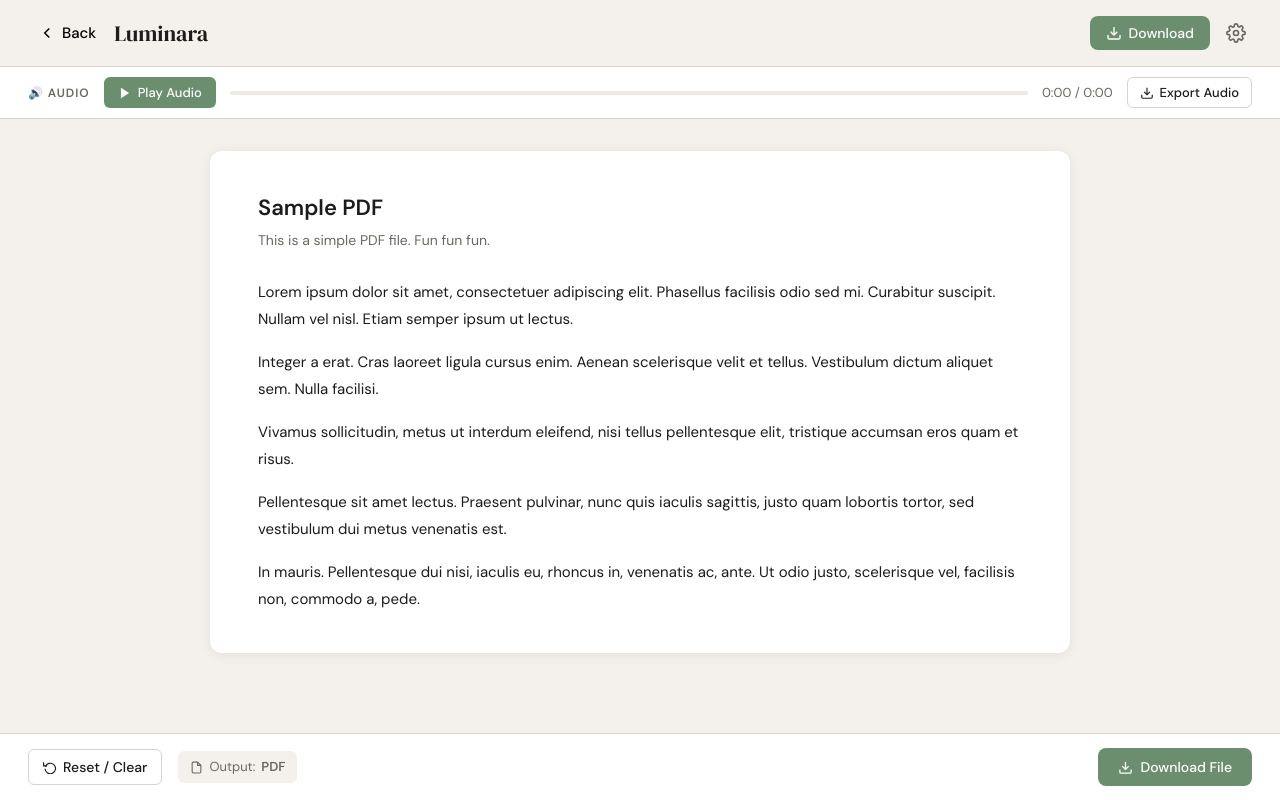
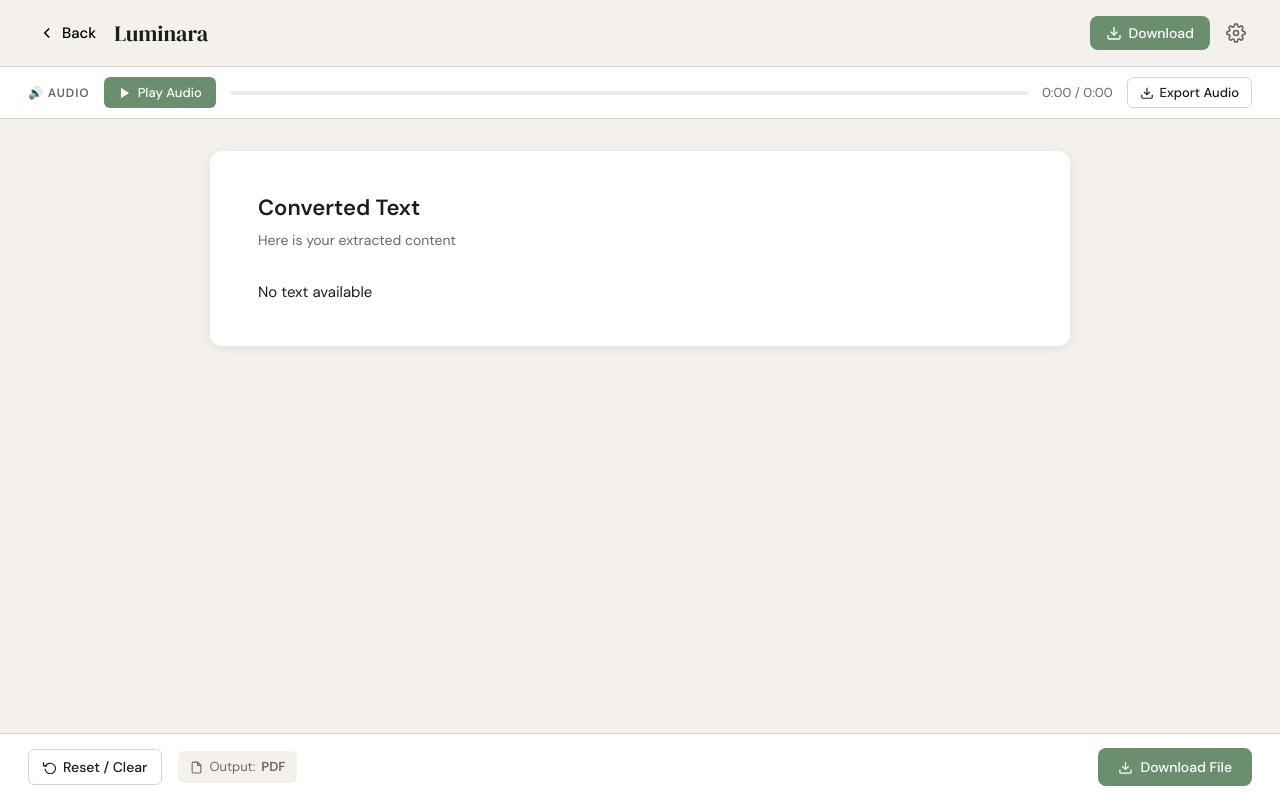
Before and after one commit to Lord-Helix07/Luminara, a React (Vite) app in the folder frontend/: page /result in a window 1280 px wide. Built offline with nearby package versions, Linux system fonts and the light colour scheme.

Commit message:
Connected backend py to frontend react

```diff
--- a/frontend/src/LuminaraHomepage.jsx
+++ b/frontend/src/LuminaraHomepage.jsx
@@ -37,6 +37,7 @@ export default function LuminaraHome() {
   const [dragOver, setDragOver] = useState(false);
   const [file, setFile] = useState(null);
   const fileInputRef = useRef();
+  const [error, setError] = useState("");   // Error msg (init empty)
 
   const handleDrop = (e) => {
     e.preventDefault();
@@ -51,6 +52,41 @@ export default function LuminaraHome() {
     setSpeed(1.0); setVoice("female-natural"); setFile(null);
     setStartPage(""); setEndPage("");
   };
+
+  const handleConvert = async () => {
+
+    if(!file){
+      setError("No file selected");
+      return;
+    }
+    setError("");   // Clear old error
+
+    const formData = new FormData();
+    formData.append("file", file);
+
+    try{
+      const response = await fetch("http://localhost:5000/convert", {
+      method: "POST",
+      body: formData
+      });
+
+      const data = await response.json();
+
+      if(!response.ok){
+        setError(data.error || "Failed to convert");  // Use backend error or fallback msg
+        return;
+      }
+
+      navigate("/result", {
+        state: { text: data.text }
+      });
+    }
+    catch(e){
+      console.error(e);
+      setError("Problem connecting to server");
+    }
+
+  }
 
   return (
     <>
--- a/frontend/src/LuminaraResult.jsx
+++ b/frontend/src/LuminaraResult.jsx
@@ -1,8 +1,11 @@
 import { useState } from "react";
 import { useNavigate } from "react-router-dom";
+import { useLocation } from "react-router-dom";
 
 export default function LuminaraResult() {
   const navigate = useNavigate();
+  const location = useLocation();
+  const text = location.state?.text || "No text available";
   const [isPlaying, setIsPlaying] = useState(false);
   const [settingsOpen, setSettingsOpen] = useState(false);
   const [toast, setToast] = useState("");
@@ -75,14 +78,10 @@ export default function LuminaraResult() {
         {/* MAIN CONTENT */}
         <main style={{ flex: 1, padding: "32px 28px" }}>
           <div style={{ background: "white", borderRadius: "12px", padding: "40px 48px", maxWidth: "860px", margin: "0 auto", boxShadow: "0 2px 12px rgba(0,0,0,0.07)" }}>
-            <div style={{ fontSize: "22px", fontWeight: "600", marginBottom: "6px" }}>Sample PDF</div>
-            <div style={{ fontSize: "14px", color: "#6B6860", marginBottom: "28px" }}>This is a simple PDF file. Fun fun fun.</div>
-            <div style={{ display: "flex", flexDirection: "column", gap: "16px", fontSize: "15px", lineHeight: "1.8", color: "#1C1C1C" }}>
-              <p>Lorem ipsum dolor sit amet, consectetuer adipiscing elit. Phasellus facilisis odio sed mi. Curabitur suscipit. Nullam vel nisl. Etiam semper ipsum ut lectus.</p>
-              <p>Integer a erat. Cras laoreet ligula cursus enim. Aenean scelerisque velit et tellus. Vestibulum dictum aliquet sem. Nulla facilisi.</p>
-              <p>Vivamus sollicitudin, metus ut interdum eleifend, nisi tellus pellentesque elit, tristique accumsan eros quam et risus.</p>
-              <p>Pellentesque sit amet lectus. Praesent pulvinar, nunc quis iaculis sagittis, justo quam lobortis tortor, sed vestibulum dui metus venenatis est.</p>
-              <p>In mauris. Pellentesque dui nisi, iaculis eu, rhoncus in, venenatis ac, ante. Ut odio justo, scelerisque vel, facilisis non, commodo a, pede.</p>
+            <div style={{ fontSize: "22px", fontWeight: "600", marginBottom: "6px" }}>Converted Text</div>
+            <div style={{ fontSize: "14px", color: "#6B6860", marginBottom: "28px" }}>Here is your extracted content</div>
+            <div style={{ display: "flex", flexDirection: "column", gap: "16px", fontSize: "15px", lineHeight: "1.8", color: "#1C1C1C", whiteSpace: "pre-wrap"}}>
+              {text}
             </div>
           </div>
         </main>
```
